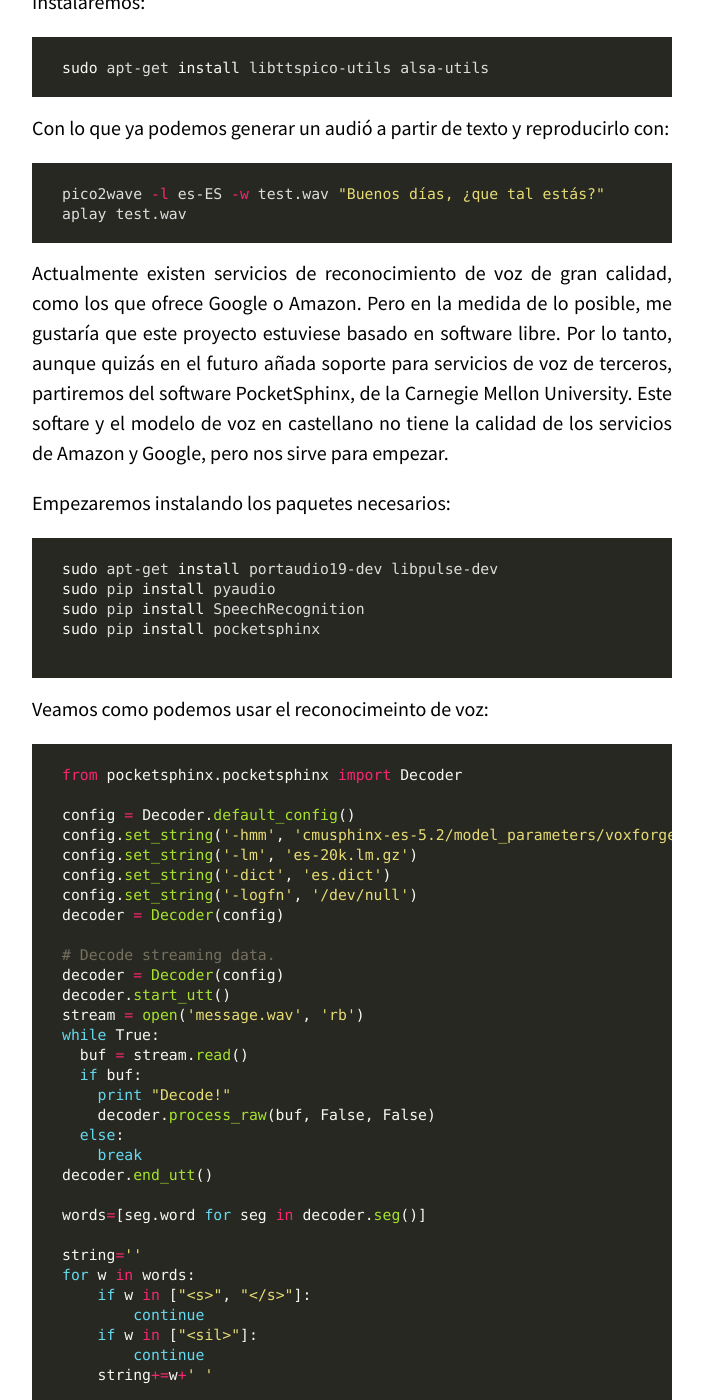
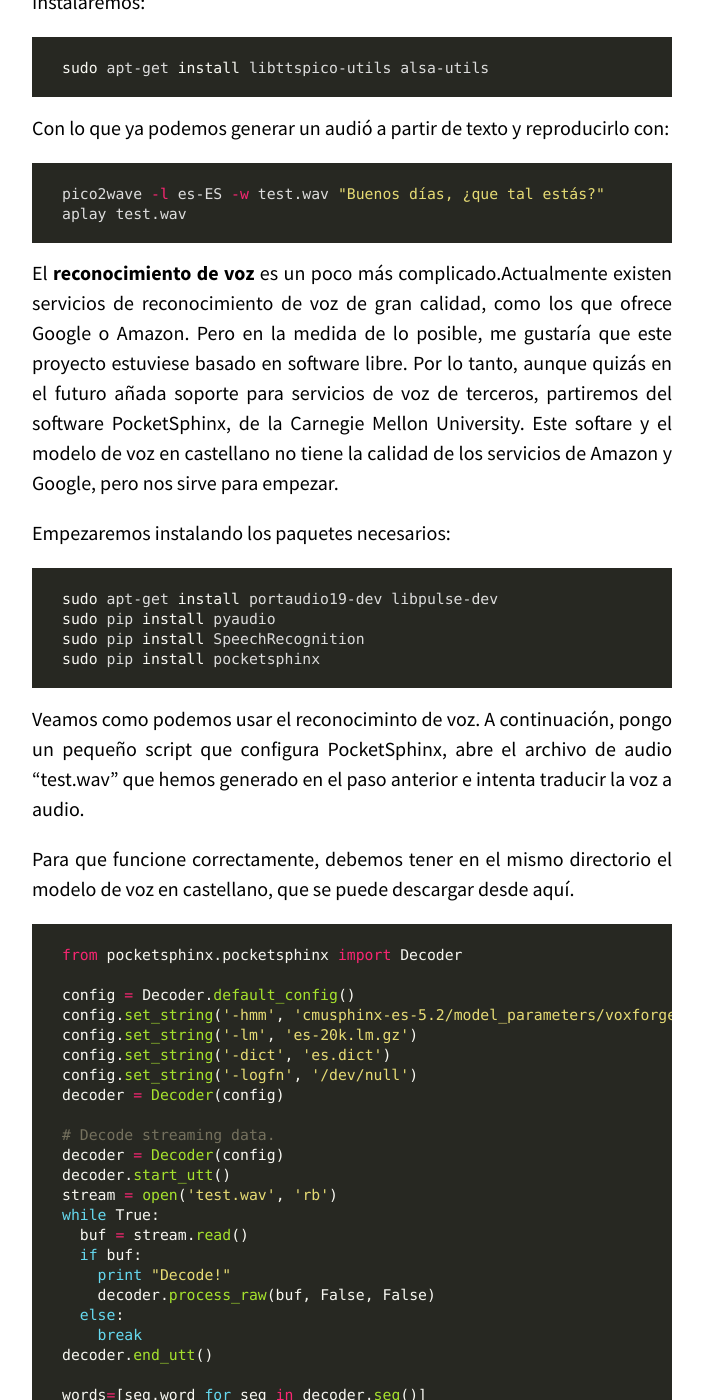
Before and after one commit to clhoe/clhoe.github.io, a Jekyll site: the page built from _posts/2017-05-01-preparacion_voz.md, in a window 1280 px wide and 1400 px high, scrolled down 632 px. Shown: the whole window, without its empty margins (288-991 px from the left). Built offline with Jekyll 4.4.1, drawn with Linux system fonts in a browser that asks for light colours; nearby versions of some CDN libraries; comment, search, counter and statistics services are not loaded; some of the changed text lies outside the part shown.

Commit message:
Update 2017-05-01-preparacion_voz.md

````diff
--- a/_posts/2017-05-01-preparacion_voz.md
+++ b/_posts/2017-05-01-preparacion_voz.md
@@ -28,17 +28,7 @@ aplay test.wav
 
 ```
 
-
-
-
-
-
-
-
-
-
-
-Actualmente existen servicios de reconocimiento de voz de gran calidad, como los que ofrece [Google](https://cloud.google.com/speech/) o [Amazon](https://developer.amazon.com/alexa-voice-service). Pero en la medida de lo posible, me gustaría que este proyecto estuviese basado en software libre. Por lo tanto, aunque quizás en el futuro añada soporte para servicios de voz de terceros, partiremos del software [PocketSphinx](https://github.com/cmusphinx/pocketsphinx), de la [Carnegie Mellon University](http://www.cmu.edu/). Este softare y el modelo de voz en castellano no tiene la calidad de los servicios de Amazon y Google, pero nos sirve para empezar.
+El **reconocimiento de voz** es un poco más complicado.Actualmente existen servicios de reconocimiento de voz de gran calidad, como los que ofrece [Google](https://cloud.google.com/speech/) o [Amazon](https://developer.amazon.com/alexa-voice-service). Pero en la medida de lo posible, me gustaría que este proyecto estuviese basado en software libre. Por lo tanto, aunque quizás en el futuro añada soporte para servicios de voz de terceros, partiremos del software [PocketSphinx](https://github.com/cmusphinx/pocketsphinx), de la [Carnegie Mellon University](http://www.cmu.edu/). Este softare y el modelo de voz en castellano no tiene la calidad de los servicios de Amazon y Google, pero nos sirve para empezar.
 
 Empezaremos instalando los paquetes necesarios:
 
@@ -49,10 +39,12 @@ sudo pip install pyaudio
 sudo pip install SpeechRecognition
 sudo pip install pocketsphinx
 
-
 ```
 
-Veamos como podemos usar el reconocimeinto de voz:
+
+Veamos como podemos usar el reconociminto de voz. A continuación, pongo un pequeño script que configura PocketSphinx, abre el archivo de audio "test.wav" que hemos generado en el paso anterior e intenta traducir la voz a audio.
+
+Para que funcione correctamente, debemos tener en el mismo directorio el modelo de voz en castellano, que se puede descargar desde [aquí](ttps://sourceforge.net/projects/cmusphinx/files/Acoustic%20and%20Language%20Models/Spanish/).
 
 
 
@@ -70,7 +62,7 @@ decoder = Decoder(config)
 # Decode streaming data.
 decoder = Decoder(config)
 decoder.start_utt()
-stream = open('message.wav', 'rb')
+stream = open('test.wav', 'rb')
 while True:
   buf = stream.read()
   if buf:
@@ -93,3 +85,21 @@ for w in words:
 print string
 
 ```
+
+Si ejecutamos el script obtenemos algo como esto:
+
+```shell
+
+$ python voice_recognition.py
+buenos días qué tal estás
+
+```
+
+
+Si queremos grabar un audio con nuestra voz, en lugar de usar la generada por PicoTTS, podemos hacerlo con el siguiente comando:
+
+```shell
+
+arecord test.wav
+
+```
````
